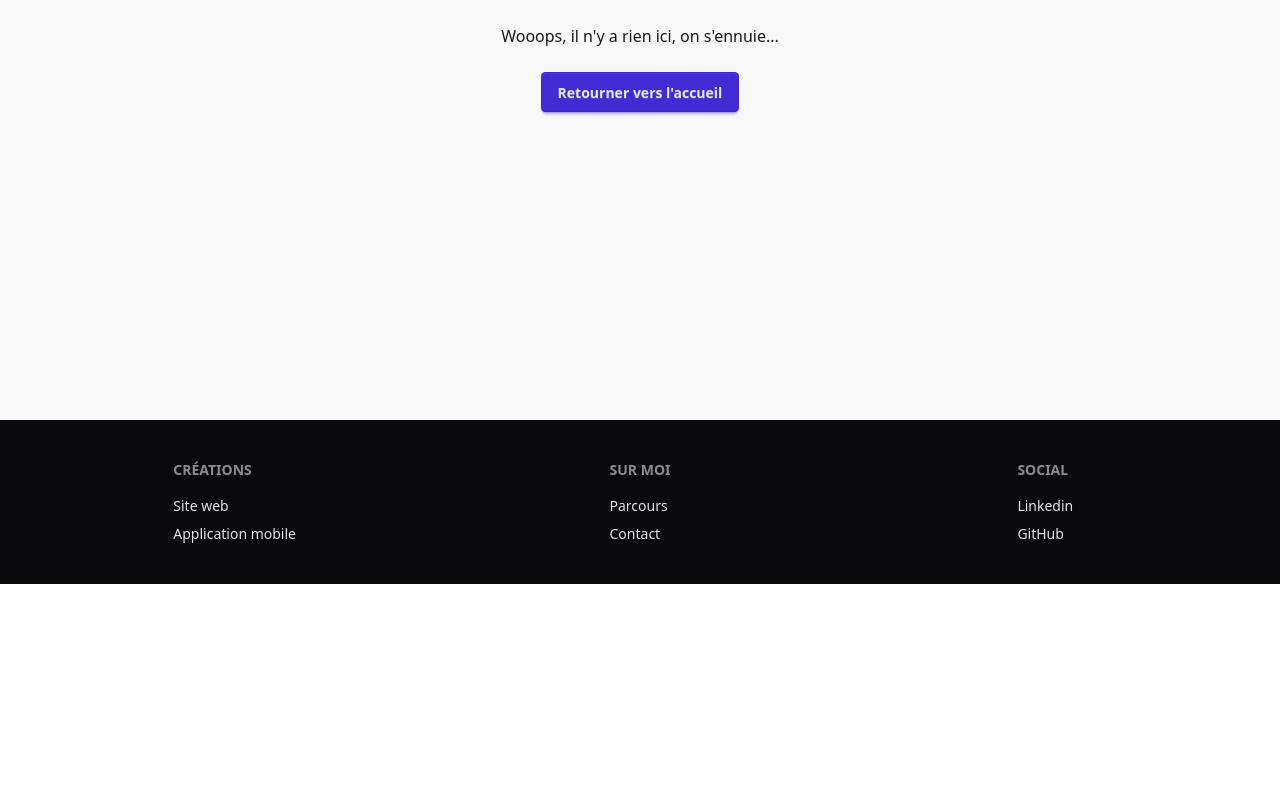
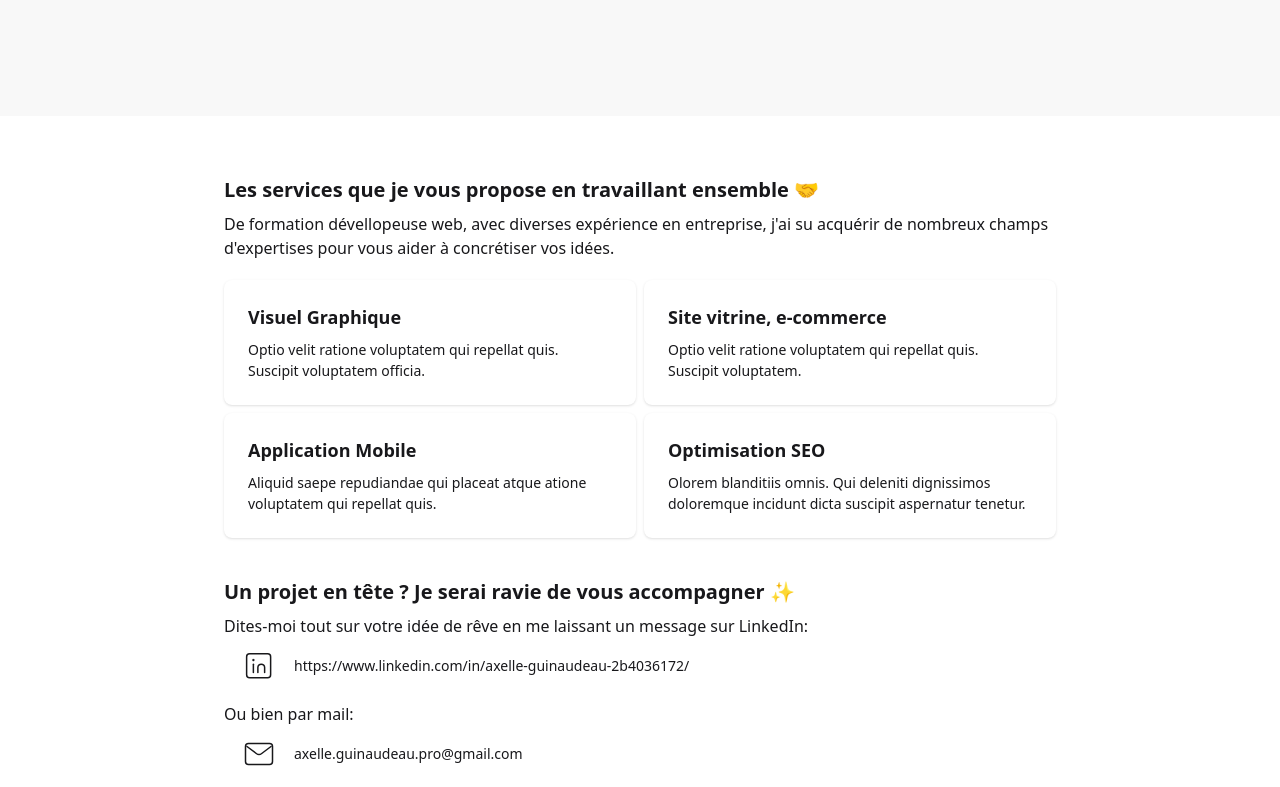
Before and after one commit to Theia01/portfolio, a React (Vite) app: page /portfolio/contact in a window 1280 px wide. Shown: the part 453-1240 px from the top of the page. Before the commit the page ends 1037 px from the top, so only its background shows below. Built offline with nearby package versions, Linux system fonts and the light colour scheme.

Commit message:
:sparkles: add contact navLink

```diff
--- a/src/App.jsx
+++ b/src/App.jsx
@@ -17,6 +17,7 @@ function App() {
         <NavBar />
         <Routes>
           <Route path="/" element={<Home />} />
+          <Route path="/contact" element={<Home />} />
           <Route path="/creations" element={<Creations />} />
           <Route path="/creations/hisy" element={<Hisy />} />
           <Route path="/creations/papote-car" element={<PapoteCar />} />
--- a/src/Pages/Home.jsx
+++ b/src/Pages/Home.jsx
@@ -1,3 +1,5 @@
+import { useEffect } from "react";
+
 // Component
 import { NavLink, Link } from "react-router";
 import CardHome from "@components/CardHome.jsx";
@@ -27,6 +29,13 @@ function Home() {
       text: "Olorem blanditiis omnis. Qui deleniti dignissimos doloremque incidunt dicta suscipit aspernatur tenetur.",
     },
   ];
+
+  // bug component Link in react rooter doesnt redirect with #
+  useEffect(() => {
+    if (/contact/.test(window.location.pathname)) {
+      document.getElementById("contact").scrollIntoView();
+    }
+  });
 
   return (
     <>
@@ -67,15 +76,47 @@ function Home() {
       <Container>
         <ContainerSection title="Les services que je vous propose en travaillant ensemble 🤝">
           <p>
-            Eius et voluptatem qui voluptatem. Perspiciatis numquam possimus eos
-            recusandae. Iste asperiores ut aperiam molestias omnis omnis.
-            Placeat ut sequi doloribus delectus. Consectetur dolor omnis minima
-            voluptas voluptatibus molestiae delectus voluptatibus.
+            De formation dévellopeuse web, avec diverses expérience en
+            entreprise, j'ai su acquérir de nombreux champs d'expertises pour
+            vous aider à concrétiser vos idées.
           </p>
           <div className="grid lg:grid-cols-2 grid-cols-1 gap-2 pt-5">
             {services.map((service, i) => (
               <CardHome key={i} {...service} />
             ))}
+          </div>
+        </ContainerSection>
+        <ContainerSection
+          id="contact"
+          title="Un projet en tête ? Je serai ravie de vous accompagner ✨"
+        >
+          <p id="contact">
+            Dites-moi tout sur votre idée de rêve en me laissant un message sur
+            LinkedIn:
+          </p>
+          <div className="flex items-center pt-2 pb-4">
+            <Link
+              className="btn btn-ghost"
+              to="https://www.linkedin.com/in/axelle-guinaudeau-2b4036172/"
+              viewTransition
+            >
+              <IconLinkedin />{" "}
+            </Link>
+            <p className="font-normal text-sm">
+              https://www.linkedin.com/in/axelle-guinaudeau-2b4036172/
+            </p>
+          </div>
+          <p>Ou bien par mail:</p>
+          <div className="flex items-center pt-2">
+            <a
+              className="btn btn-ghost"
+              href="mailto:axelle.guinaudeau.pro@gmail.com"
+            >
+              <IconMail />
+            </a>
+            <p className="font-normal text-sm">
+              axelle.guinaudeau.pro@gmail.com
+            </p>
           </div>
         </ContainerSection>
       </Container>
--- a/src/components/NavBar.jsx
+++ b/src/components/NavBar.jsx
@@ -12,12 +12,13 @@ function NavBar() {
       link: "/creations",
       title: "Créations Web & Mobile",
     },
+    // portfolio not a cv.
     // {
     //   link: "/parcours",
     //   title: "Mon parcours",
     // },
     {
-      link: "/",
+      link: "/contact",
       title: "Contact",
     },
   ];
@@ -25,12 +26,7 @@ function NavBar() {
   // Création de la navBarLinks en fonction si c'est pour le menu web ou mobile
   function createNavBarLinks(isMenuHamburger = false) {
     return links.map((item, i) => (
-      <NavBarLink
-        key={i}
-        link={item.link}
-        title={item.title}
-        isMenuHamburger={isMenuHamburger}
-      />
+      <NavBarLink key={i} {...item} isMenuHamburger={isMenuHamburger} />
     ));
   }
 
--- a/src/components/NavBarLink.jsx
+++ b/src/components/NavBarLink.jsx
@@ -1,4 +1,4 @@
-import { NavLink } from "react-router";
+import { Link } from "react-router";
 
 function NavBarLink({ link, title, isMenuHamburger = false }) {
   return (
@@ -18,7 +18,7 @@ function NavBarLink({ link, title, isMenuHamburger = false }) {
             : null
         }
       >
-        <NavLink to={link}>{title}</NavLink>
+        <Link to={link}>{title}</Link>
       </li>
     </>
   );
```
